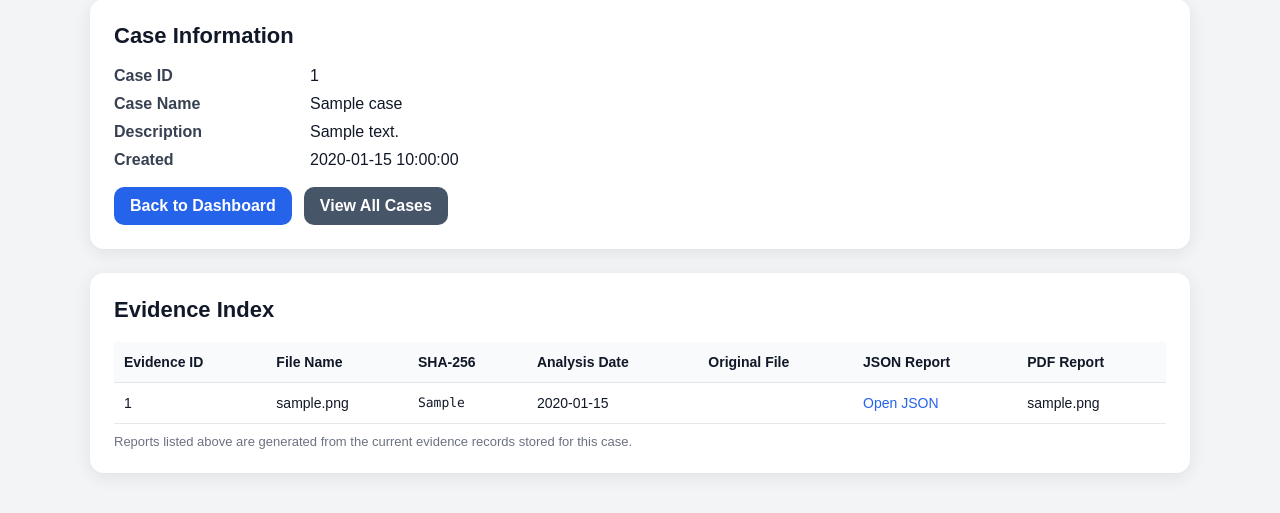
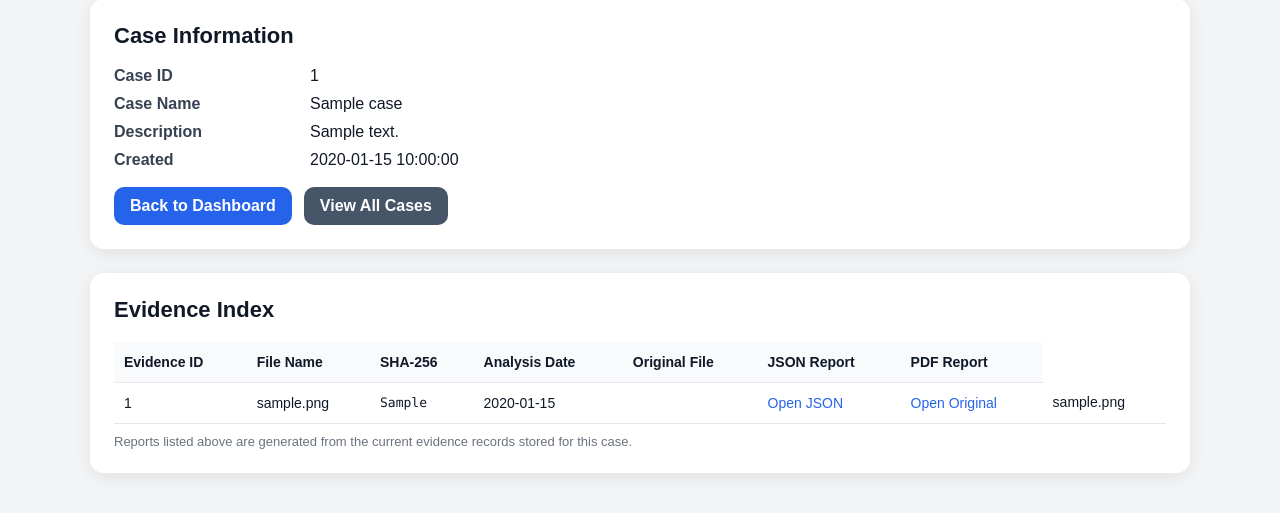
Before and after one commit to Kcaldwell99/evidenceanalyzer, a FastAPI app: page /cases/1 in a window 1280 px wide. Shown: the part 178-691 px from the top of the page. Run offline with FastAPI, Linux system fonts and the light colour scheme; tables that the repository leaves empty hold one stand-in row (values such as "Sample post").

Commit message:
replace file_key debug with original file link

```diff
--- a/app/templates/case_detail.html
+++ b/app/templates/case_detail.html
@@ -250,6 +250,13 @@
                                 -
                             {% endif %}
                         </td>
+                        <td>
+                            {% if m.file_key %}
+                                <a href="/evidence-file/{{ case.case_id }}/{{ m.evidence_id }}" target="_blank">Open Original</a>
+                            {% else %}
+                                -
+                            {% endif %}
+</td>
                         <td>{{ m.file_key or "NO_FILE_KEY" }}</td>
                          </td>
                     </tr>
```
